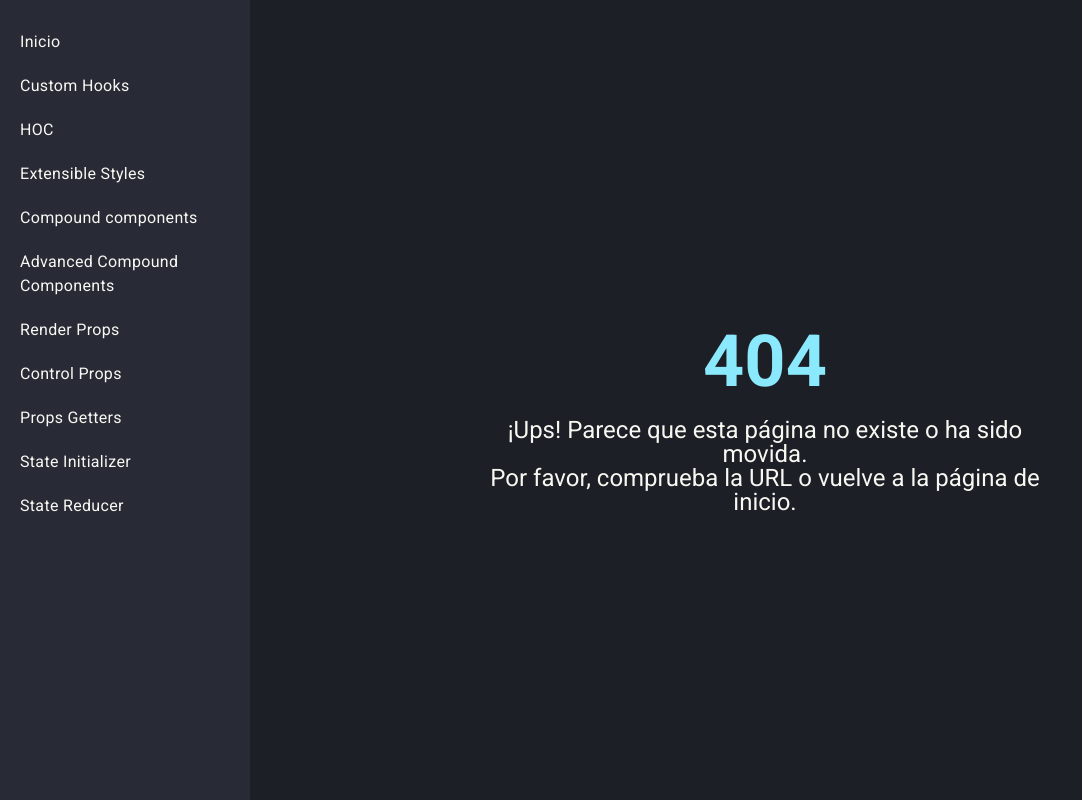
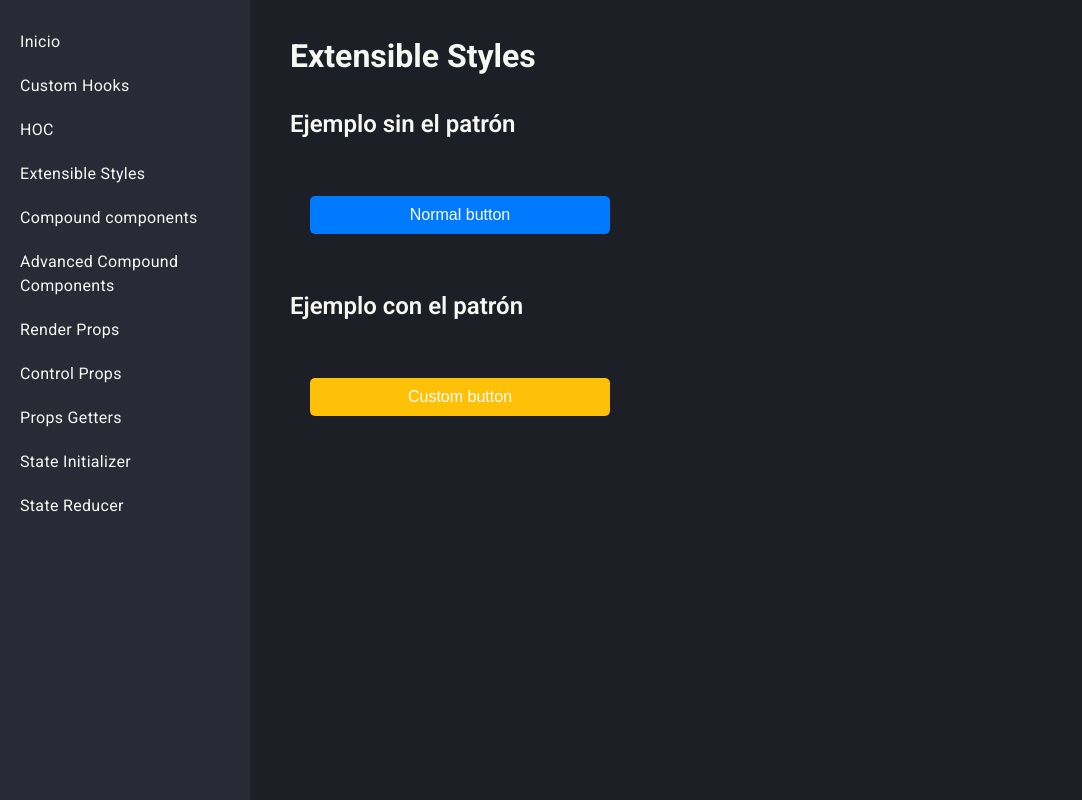
Before and after one commit to Developero-oficial/advanced-react-patterns, a React (Vite) app: page /extensible-styles in a window 1280 px wide. Shown: the whole page, without its empty margins (0-1082 px from the left). Built offline with nearby package versions, Linux system fonts and the light colour scheme.

Commit message:
added extensible styles example

```diff
--- a/src/components/app-router.tsx
+++ b/src/components/app-router.tsx
@@ -5,6 +5,7 @@ import { NotFound } from "./not-found";
 import { WelcomePage } from "./welcome-page";
 import { CustomHooksPage } from "@/patterns/custom-hooks/cusrom-hooks-page";
 import { HocPage } from "@/patterns/hoc/hoc-page";
+import { ExtensibleStylesPage } from "@/patterns/extensible-styles/extensible-styles-page";
 
 export const AppRouter = () => {
   return (
@@ -14,6 +15,7 @@ export const AppRouter = () => {
           <Route path="/" element={<WelcomePage />} />
           <Route path="/custom-hooks" element={<CustomHooksPage />} />
           <Route path="/hoc" element={<HocPage />} />
+          <Route path="/extensible-styles" element={<ExtensibleStylesPage />} />
           <Route path="*" element={<NotFound />} />
         </Route>
       </Routes>
--- a/src/components/container.tsx
+++ b/src/components/container.tsx
@@ -1,8 +1,13 @@
 import styled from "styled-components";
 
-export const Container = styled.div`
+interface ContainerProps {
+  maxWidth?: string;
+}
+
+export const Container = styled.div<ContainerProps>`
   display: flex;
   flex-direction: column;
   gap: 40px;
   padding: 20px;
+  max-width: ${(props) => props.maxWidth || "none"};
 `;
--- /dev/null
+++ b/src/patterns/extensible-styles/components/button.styles.css
@@ -0,0 +1,17 @@
+.button {
+  font-size: 16px;
+  padding: 10px 20px;
+  border: none;
+  cursor: pointer;
+  border-radius: 5px;
+}
+
+.button--primary {
+  background-color: #007bff;
+  color: white;
+}
+
+.button--warning {
+  background-color: #ffc107;
+  color: black;
+}
--- /dev/null
+++ b/src/patterns/extensible-styles/components/custom-button.tsx
@@ -0,0 +1,22 @@
+import React from "react";
+
+import "./button.styles.css";
+
+interface CustomButtonProps
+  extends React.ButtonHTMLAttributes<HTMLButtonElement> {
+  children: React.ReactNode;
+  className?: string;
+  style?: React.CSSProperties;
+}
+
+export const CustomButton = ({
+  children,
+  className = "button button--primary",
+  style = {},
+}: CustomButtonProps) => {
+  return (
+    <button style={style} className={className}>
+      {children}
+    </button>
+  );
+};
--- /dev/null
+++ b/src/patterns/extensible-styles/components/normal-button.tsx
@@ -0,0 +1,12 @@
+import React from "react";
+
+import "./button.styles.css";
+
+interface NormalButtonProps
+  extends React.ButtonHTMLAttributes<HTMLButtonElement> {
+  children: React.ReactNode;
+}
+
+export const NormalButton = ({ children }: NormalButtonProps) => {
+  return <button className="button button--primary">{children}</button>;
+};
--- /dev/null
+++ b/src/patterns/extensible-styles/extensible-styles-page.tsx
@@ -0,0 +1,26 @@
+import { Typography } from "@/components/typography";
+import { Container } from "@/components/container";
+
+import { NormalButton } from "./components/normal-button";
+import { CustomButton } from "./components/custom-button";
+
+export const ExtensibleStylesPage = () => {
+  return (
+    <Container>
+      <Typography variant="title">Extensible Styles</Typography>
+      <Typography variant="header">Ejemplo sin el patrón</Typography>
+      <Container maxWidth="300px">
+        <NormalButton>Normal button</NormalButton>
+      </Container>
+      <Typography variant="header">Ejemplo con el patrón</Typography>
+      <Container maxWidth="300px">
+        <CustomButton
+          className="button button--warning"
+          style={{ color: "white" }}
+        >
+          Custom button
+        </CustomButton>
+      </Container>
+    </Container>
+  );
+};
```
